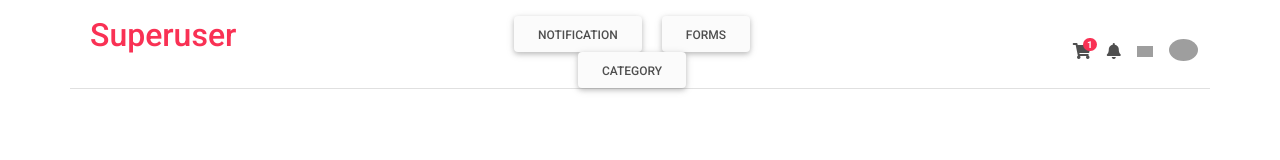
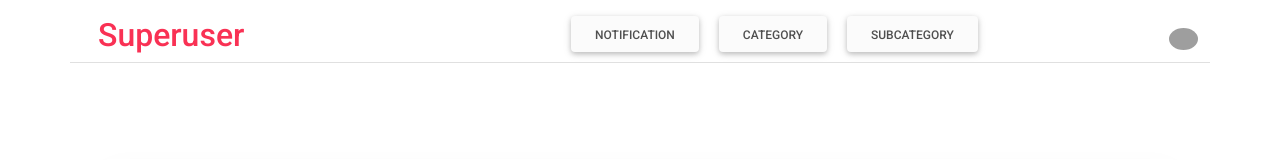
Before and after one commit to HMV2/Megaplex, a Django app: page /admins/add_category/ in a window 1280 px wide. Shown: the top 160 px of the page. Run offline with Django 3.2, Linux system fonts and the light colour scheme; data that the repository does not hold is empty; parts of the project's set-up code (start-up, migrations or seed data) failed here and were passed over; some libraries are stand-ins or nearby versions; grey boxes are pictures that could not be loaded.

Commit message:
Some admin section chamges

```diff
--- a/admins/templates/admins/add_category.html
+++ b/admins/templates/admins/add_category.html
@@ -87,11 +87,8 @@ white-space: normal;
                     <tr class="text-white row  row-cols-4 ">
                         <td class="col-lg-3 col-4 col-md-4">
                             <div class="d-flex align-items-center">
-<<<<<<< HEAD
                                 <img src="{{c.picture.url}}" alt="" id="imag"
-=======
                                 <img src="{{c.picture.url}}" alt=""
->>>>>>> 14e294af367e286c2613e8b13410c0af566cbef8
                                     style="width: 45px; height: 45px" class="rounded-circle d-none d-lg-flex" />
                                 <div class=" ms-lg-1 ">
                                     <p class="fw-bold mb-1 text-dark" id="name">{{c.name}}</p>
@@ -119,11 +116,7 @@ white-space: normal;
                             <button type="button" class="btn btn-danger btn-sm btn-rounded">
                                 <i class="fas fa-trash-alt"></i>
                             </button>
-<<<<<<< HEAD
-                            <button type="button" class="btn btn-success btn-sm btn-rounded mt-1 mt-md-0"  onclick=clickFunction({{c}}) data-mdb-toggle="modal" data-mdb-target="#exampleModal1">
-=======
                             <button type="button" class="btn btn-success btn-sm btn-rounded mt-1 mt-md-0  edit-btn" data-mdb-target="#modal1" data-mdb-toggle="modal" data-id ="{{c.id}}" data-name ="{{c.name}}" data-image ="{{c.picture.url}}">
->>>>>>> 14e294af367e286c2613e8b13410c0af566cbef8
                                <i class="fas fa-edit"></i>
                             </button>
                         </td>
--- a/templates/admin_navbar.html
+++ b/templates/admin_navbar.html
@@ -3,79 +3,17 @@
       <div class="row">
         <div class="col-md-4 d-flex justify-content-center justify-content-md-start mb-3 mb-md-0">
           <a href="#!" class="ms-md-2">
-            <h2 class="text-danger">Superuser</h2>
+            <h2><a class="text-danger" href="/admins/dashboard">Superuser</a></h2>
           </a>
         </div>
 
-        <div class="col-md-4">
-          <button type="button" class="btn btn-light me-3" data-mdb-ripple-color="dark">Notification</button>
-          <button type="button" class="btn btn-light me-3" data-mdb-ripple-color="dark">Forms</button>
-          <button type="button" class="btn btn-light me-3" data-mdb-ripple-color="dark">Category</button>
+        <div class="col-md-7">
+          <a href="/admins/send_notification" type="button" class="btn btn-light me-3" data-mdb-ripple-color="dark">Notification</a>
+          <a  href="/admins/add_category" type="button" class="btn btn-light me-3" data-mdb-ripple-color="dark">Category</a>
+          <a  href="/admins/add_subcategory" type="button" class="btn btn-light me-3" data-mdb-ripple-color="dark">SubCategory</a>
         </div>
 
-        <div class="col-md-4 d-flex justify-content-center justify-content-md-end align-items-center">
-          <div class="d-flex">
-            <!-- Cart -->
-            <a class="text-reset me-3" href="#">
-              <span><i class="fas fa-shopping-cart"></i></span>
-              <span class="badge rounded-pill badge-notification bg-danger">1</span>
-            </a>
-
-            <!-- Notification -->
-            <div class="dropdown">
-              <a class="text-reset me-3 dropdown-toggle hidden-arrow" href="#" id="navbarDropdownMenuLink"
-                role="button" data-mdb-toggle="dropdown" aria-expanded="false">
-                <i class="fas fa-bell"></i>
-              </a>
-              <ul class="dropdown-menu dropdown-menu-end" aria-labelledby="navbarDropdownMenuLink">
-                <li><a class="dropdown-item" href="#">Some news</a></li>
-                <li><a class="dropdown-item" href="#">Another news</a></li>
-                <li>
-                  <a class="dropdown-item" href="#">Something else here</a>
-                </li>
-              </ul>
-            </div>
-
-            <!-- Languages -->
-            <div class="dropdown">
-              <a class="text-reset dropdown-toggle me-3 hidden-arrow" href="#" id="navbarDropdown" role="button"
-                data-mdb-toggle="dropdown" aria-expanded="false">
-                <i class="united kingdom flag m-0"></i>
-              </a>
-              <ul class="dropdown-menu dropdown-menu-end" aria-labelledby="navbarDropdown">
-                <li>
-                  <a class="dropdown-item" href="#"><i class="united kingdom flag"></i>English
-                    <i class="fa fa-check text-success ms-2"></i></a>
-                </li>
-                <li>
-                  <hr class="dropdown-divider" />
-                </li>
-                <li>
-                  <a class="dropdown-item" href="#"><i class="poland flag"></i>Polski</a>
-                </li>
-                <li>
-                  <a class="dropdown-item" href="#"><i class="china flag"></i>中文</a>
-                </li>
-                <li>
-                  <a class="dropdown-item" href="#"><i class="japan flag"></i>日本語</a>
-                </li>
-                <li>
-                  <a class="dropdown-item" href="#"><i class="germany flag"></i>Deutsch</a>
-                </li>
-                <li>
-                  <a class="dropdown-item" href="#"><i class="france flag"></i>Français</a>
-                </li>
-                <li>
-                  <a class="dropdown-item" href="#"><i class="spain flag"></i>Español</a>
-                </li>
-                <li>
-                  <a class="dropdown-item" href="#"><i class="russia flag"></i>Русский</a>
-                </li>
-                <li>
-                  <a class="dropdown-item" href="#"><i class="portugal flag"></i>Português</a>
-                </li>
-              </ul>
-            </div>
+        <div class="col-md-1 d-flex justify-content-center justify-content-md-end align-items-center">
 
             <!-- User -->
             <div class="dropdown">
```
Also changed, not shown: templates/navbar.html (+0 -7 lines), media/category_images/20200319_140038.jpg (added).
